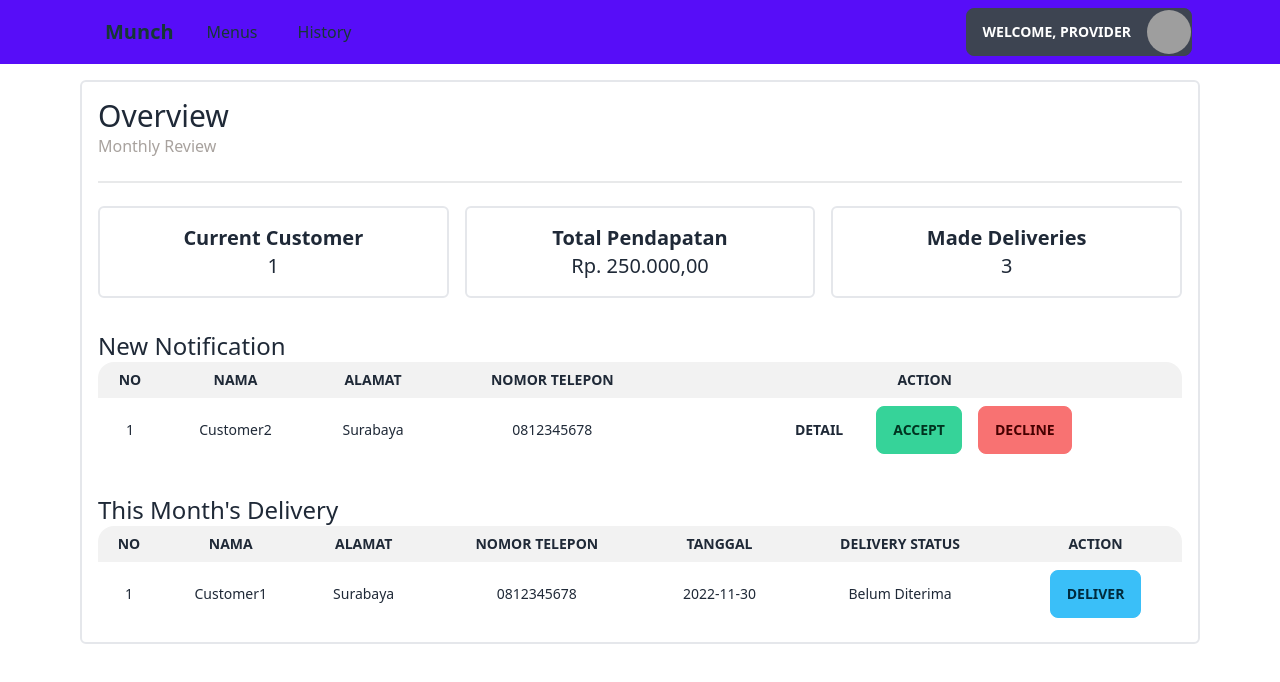
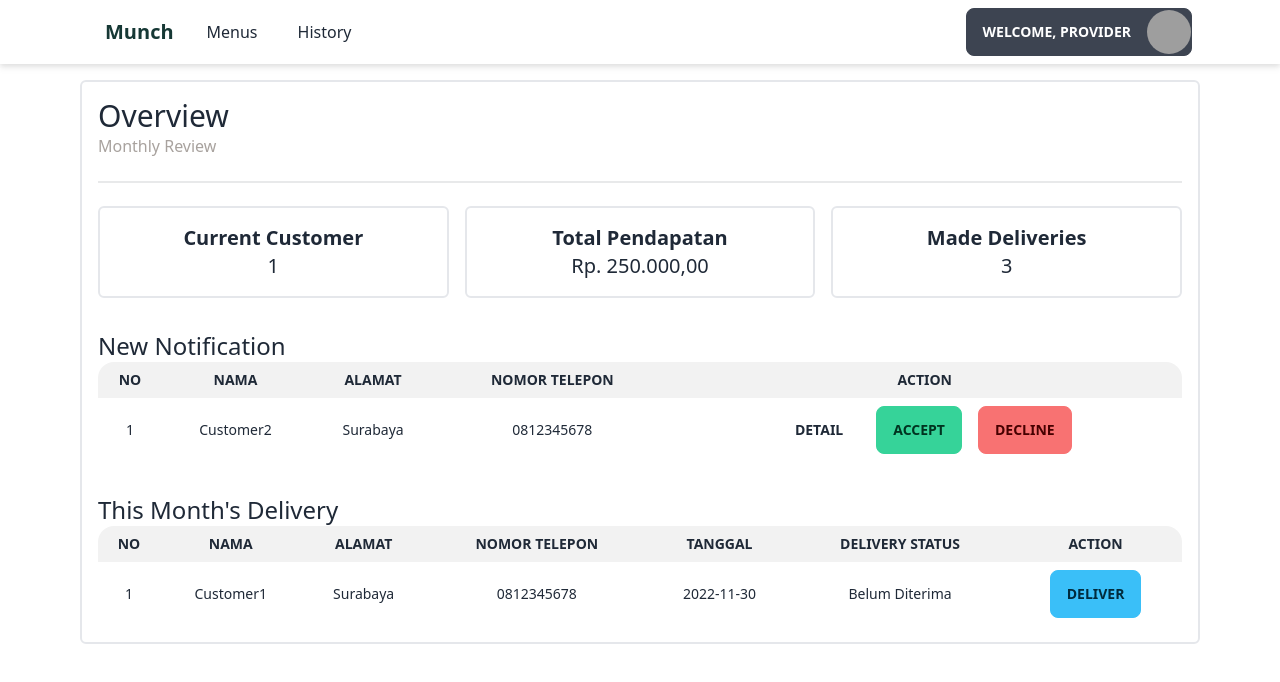
Before and after one commit to Kosmasu/catering-munch-frontend, a Vue app: page /provider in a window 1280 px wide. Shown: the top 682 px of the page. Built offline with nearby package versions, Linux system fonts and the light colour scheme; grey boxes are pictures that could not be loaded.

Commit message:
Update ProviderNavbar.vue

```diff
--- a/src/components/ProviderNavbar.vue
+++ b/src/components/ProviderNavbar.vue
@@ -1,6 +1,6 @@
 <template>
-  <div class="bg-primary">
-    <div class="container">
+  <div class="bg-base-100 drop-shadow-md">
+    <div class="container ">
       <div class="navbar">
         <div class="navbar-start">
           <div class="dropdown">
@@ -38,11 +38,11 @@
             <RouterLink to="/provider">Munch</RouterLink>
           </button>
           <div class="hidden lg:flex">
-            <ul class="menu menu-horizontal p-0 space-x-2 rounded-full">
-              <li v-bind:class="getPage('provider-menus')">
+            <ul class="menu menu-horizontal rounded-box p-0 space-x-2">
+              <li class="rounded-full" v-bind:class="getPage('provider-menus')">
                 <RouterLink to="/provider/menus">Menus</RouterLink>
               </li>
-              <li v-bind:class="getPage('provider-history')">
+              <li class="rounded-lg" v-bind:class="getPage('provider-history')">
                 <RouterLink to="/provider/history">History</RouterLink>
               </li>
             </ul>
@@ -74,8 +74,8 @@ export default {
   methods: {
     getPage(name) {
       return {
-        "bg-accent-content text-accent rounded-full": this.$route.name == name,
-        "text-accent-content hover:bg-accent-content hover:text-accent rounded-full":
+        "font-semibold rounded-full": this.$route.name == name,
+        "rounded-full":
           this.$route.name != name,
       };
     },
```
